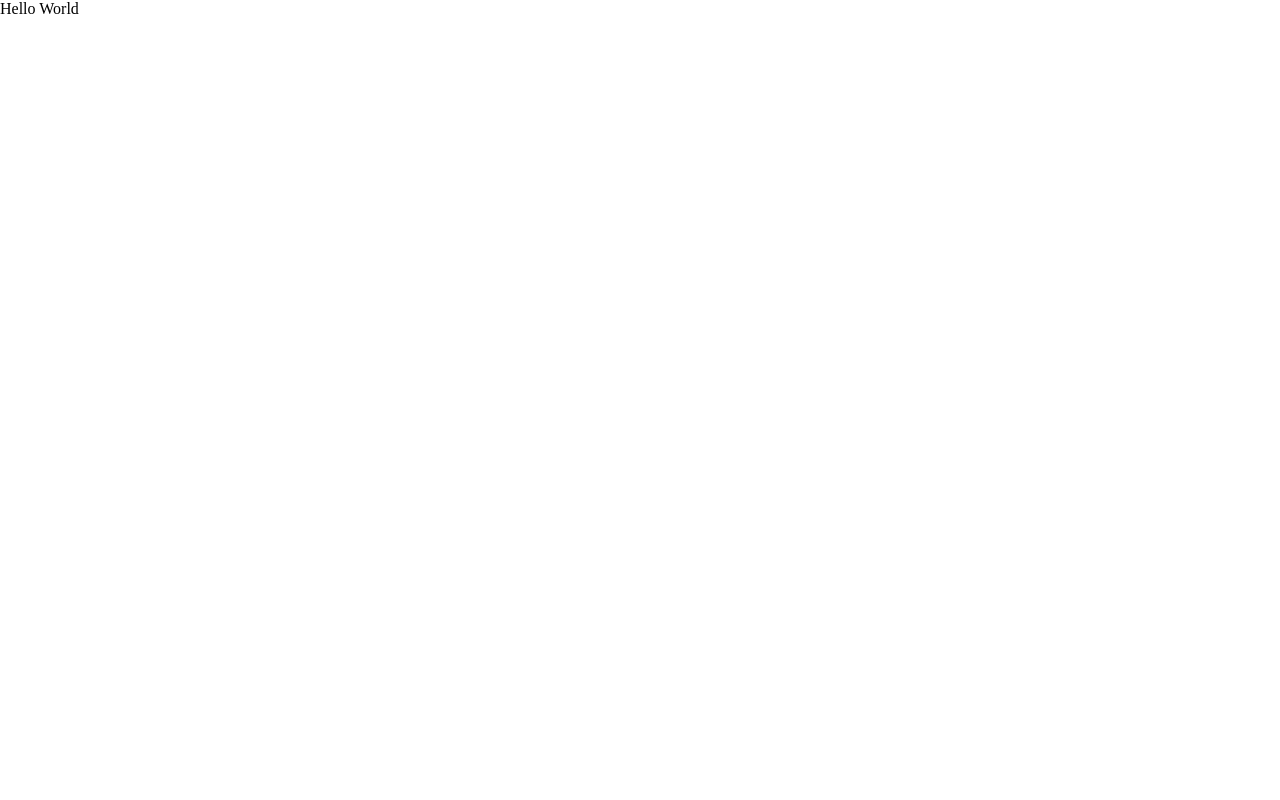
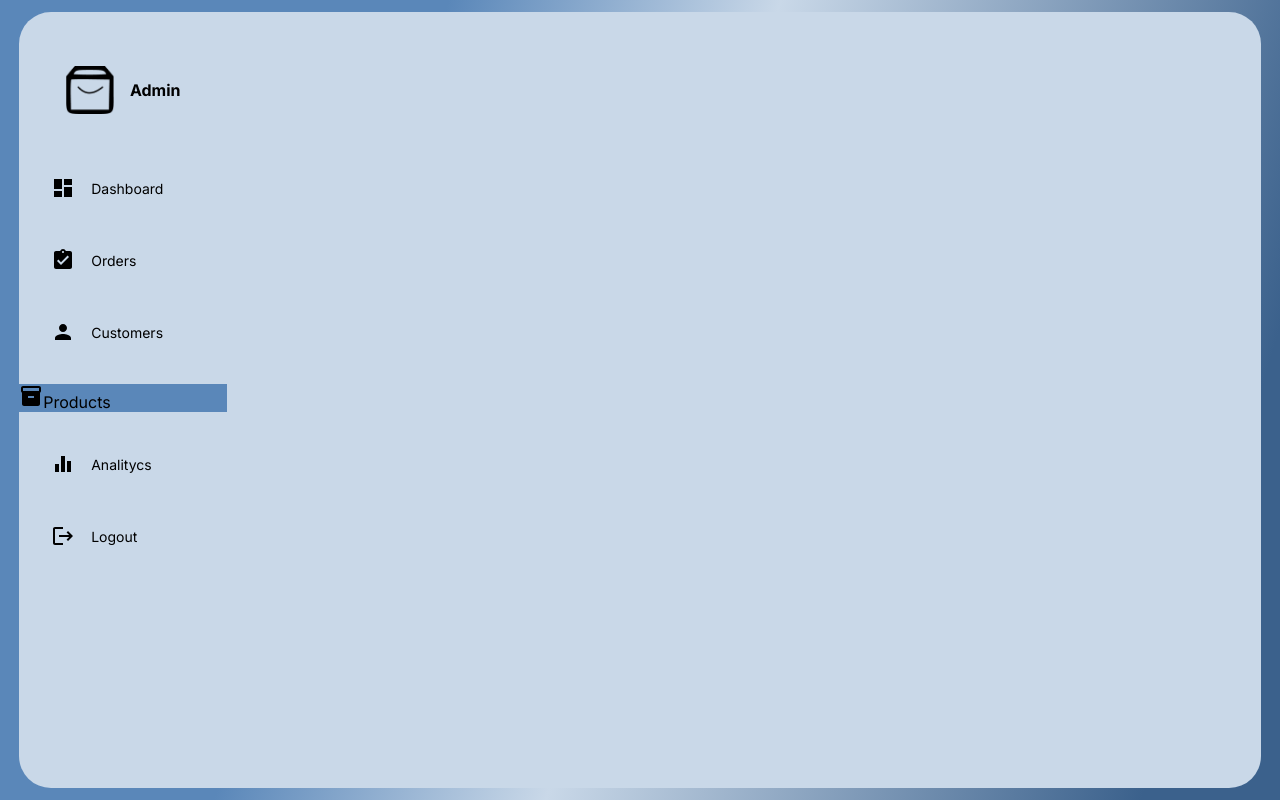
Before and after one commit to padepokanpenguin/admin-dashboard-ecommerce, a React (Create React App) app: page / in a window 1280 px wide. Built offline with nearby package versions, Linux system fonts and the light colour scheme.

Commit message:
sidebar component

```diff
--- a/package.json
+++ b/package.json
@@ -5,7 +5,7 @@
   "dependencies": {
     "@emotion/react": "^11.10.0",
     "@emotion/styled": "^11.10.0",
-    "@iconscout/react-unicons": "^1.1.6",
+    "@mui/icons-material": "^5.10.2",
     "@mui/material": "^5.10.2",
     "@testing-library/jest-dom": "^5.16.5",
     "@testing-library/react": "^13.3.0",
--- a/public/index.html
+++ b/public/index.html
@@ -4,6 +4,7 @@
     <meta charset="utf-8" />
     <meta name="viewport" content="width=device-width, initial-scale=1" />
     <meta name="description" content="admin dashboard" />
+    <link rel="icon" type="image/x-icon" href="/favicon.ico" />
     <link rel="preconnect" href="https://fonts.googleapis.com" />
     <link rel="preconnect" href="https://fonts.gstatic.com" crossorigin />
     <link
--- a/src/App.tsx
+++ b/src/App.tsx
@@ -1,7 +1,12 @@
 import React from "react";
+import Sidebar from "./components/sidebar";
 
 function App() {
-  return <div>Hello World</div>;
+  return <div className="App">
+    <div className="AppGlass">
+      <Sidebar />
+    </div>
+  </div>;
 }
 
 export default App;
--- /dev/null
+++ b/src/components/sidebar.module.css
@@ -0,0 +1,49 @@
+.Sidebar {
+  display: flex;
+  flex-direction: column;
+  position: relative;
+  padding-top: 4rem;
+  transition: all 300ms ease;
+}
+
+.Logo {
+  display: flex;
+  height: 4%;
+  font-weight: bold;
+  font-size: 16px;
+  gap: 1rem;
+  align-items: center;
+  justify-content: center;
+}
+
+.Logo > img {
+  width: 3rem;
+  height: 3rem;
+}
+
+.Menu {
+  margin-top: 4rem;
+  display: flex;
+  flex-direction: column;
+  gap: 2rem;
+}
+
+.MenuItem {
+  display: flex;
+  align-items: center;
+  gap: 1rem;
+  height: 2.5rem;
+  margin-left: 2rem;
+  position: relative;
+  transition: all 300ms ease;
+  font-size: 14px;
+}
+
+.MenuItem:hover {
+  cursor: pointer;
+}
+
+.active {
+  background: var(--activeItem);
+  margin-left: 0;
+}
--- /dev/null
+++ b/src/components/sidebar.tsx
@@ -0,0 +1,48 @@
+import React from "react";
+import DashboardIcon from "@mui/icons-material/Dashboard";
+import AssignmentTurnedInIcon from "@mui/icons-material/AssignmentTurnedIn";
+import PersonIcon from "@mui/icons-material/Person";
+import InventoryIcon from "@mui/icons-material/Inventory";
+import EqualizerIcon from "@mui/icons-material/Equalizer";
+import LogoutIcon from "@mui/icons-material/Logout";
+
+import style from "./sidebar.module.css";
+
+export default function Sidebar() {
+  return (
+    <div className={style.Sidebar}>
+      <div className={style.Logo}>
+        <img src="/assets/img/logo.png" alt="logo" />
+        <span>Admin</span>
+      </div>
+
+      <div className={style.Menu}>
+        <div className={style.MenuItem}>
+          <DashboardIcon />
+          <span>Dashboard</span>
+        </div>
+        <div className={style.MenuItem}>
+          <AssignmentTurnedInIcon />
+          <span>Orders</span>
+        </div>
+        <div className={style.MenuItem}>
+          <PersonIcon />
+          <span>Customers</span>
+        </div>
+        <div className={style.MenuItem && style.active}>
+          <InventoryIcon />
+          <span>Products</span>
+        </div>
+        <div className={style.MenuItem}>
+          <EqualizerIcon />
+          <span>Analitycs</span>
+        </div>
+
+        <div className={style.MenuItem}>
+          <LogoutIcon />
+          <span>Logout</span>
+        </div>
+      </div>
+    </div>
+  );
+}
--- a/src/index.css
+++ b/src/index.css
@@ -5,12 +5,44 @@
   --gray: #788097;
   --purple: linear-gradient(180deg, #bb67ff 0%, #c484f3 100%);
   --pink: #ff919d;
-  --glass: rgba(255, 255, 255, 0.54);
-  --boxShadow: 0px 19px 60px rgb(0 0 0 / 8%);
+  --glass: rgba(201, 216, 232, 1);
+  --boxShadow: 0 4px 30px rgba(0, 0, 0, 0.1);
   --smboxShadow: -79px 51px 60px rgba(0, 0, 0, 0.08);
-  --activeItem: #f799a354;
+  --activeItem: #5A87B9;
 }
 
 body {
   margin: 0;
 }
+
+.App {
+  background: linear-gradient(
+    106.37deg,
+    #5a87b9 29.63%,
+    #c9d8e8 51.55%,
+    #3b618c 90.85%
+  );
+  height: 100vh;
+  display: flex;
+  font-family: "Inter", sans-serif;
+  justify-content: center;
+  align-items: center;
+}
+
+.AppGlass {
+  display: grid;
+  height: 97%;
+  width: 97%;
+  border-radius: 2rem;
+  background: var(--glass);
+  overflow: hidden;
+  grid-template-columns: 13rem auto 20rem;
+}
+
+/* From https://css.glass */
+/* background: rgba(201, 216, 232, 1);
+border-radius: 16px;
+box-shadow: 0 4px 30px rgba(0, 0, 0, 0.1);
+backdrop-filter: blur(5px);
+-webkit-backdrop-filter: blur(5px);
+border: 1px solid rgba(201, 216, 232, 0.3); */
```
Also changed, not shown: src/assets/data.ts (added, +106 -0 lines), 2 other files (tests, documents, lock files or other folders).
